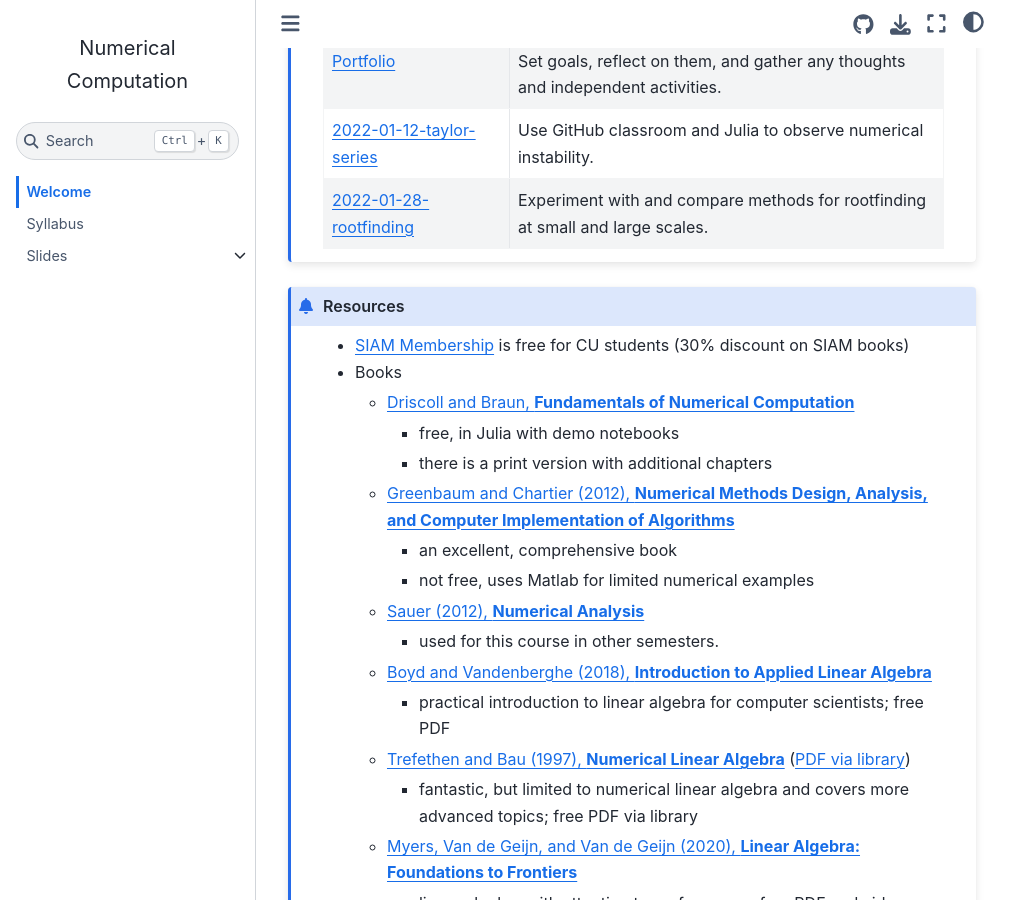
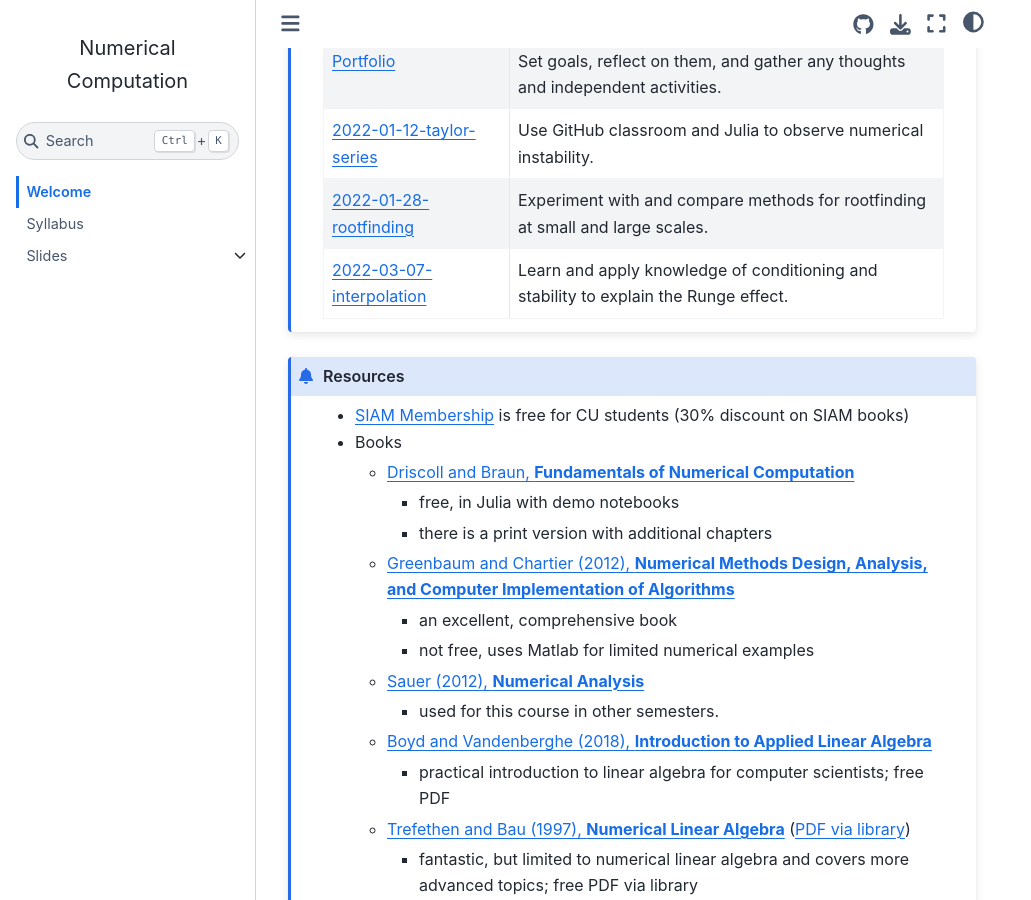
Before and after one commit to cu-numcomp/spring22, a Jupyter Book: the page built from index.md, in a window 1280 px wide and 900 px high, scrolled down 532 px. Shown: the whole window, without its empty margins (0-1031 px from the left). Built offline with Jupyter Book 1.0.4 settings and Sphinx 7.4.7 and the Sphinx Book theme 1.1.4, drawn with Linux system fonts in a browser that asks for light colours; pages that are not in the unit, such as notebooks, are missing from menus.

Commit message:
Add interpolation assignment and splines

```diff
--- a/_toc.yml
+++ b/_toc.yml
@@ -29,3 +29,4 @@ chapters:
   - file: slides/2022-02-28-low-rank.ipynb
   - file: slides/2022-03-02-interpolation.ipynb
   - file: slides/2022-03-04-interpolation2.ipynb
+  - file: slides/2022-03-07-splines.ipynb
--- a/index.md
+++ b/index.md
@@ -24,6 +24,8 @@ Welcome to **CSCI-3656: Numerical Computation**
   - Use GitHub classroom and Julia to observe numerical instability.
 * - [2022-01-28-rootfinding](https://classroom.github.com/a/ZVZ8AQYM)
   - Experiment with and compare methods for rootfinding at small and large scales.
+* - [2022-03-07-interpolation](https://classroom.github.com/a/GmgNP4Jp)
+  - Learn and apply knowledge of conditioning and stability to explain the Runge effect.
 :::
 ::::
 
```
Also changed, not shown: 1 other file.
